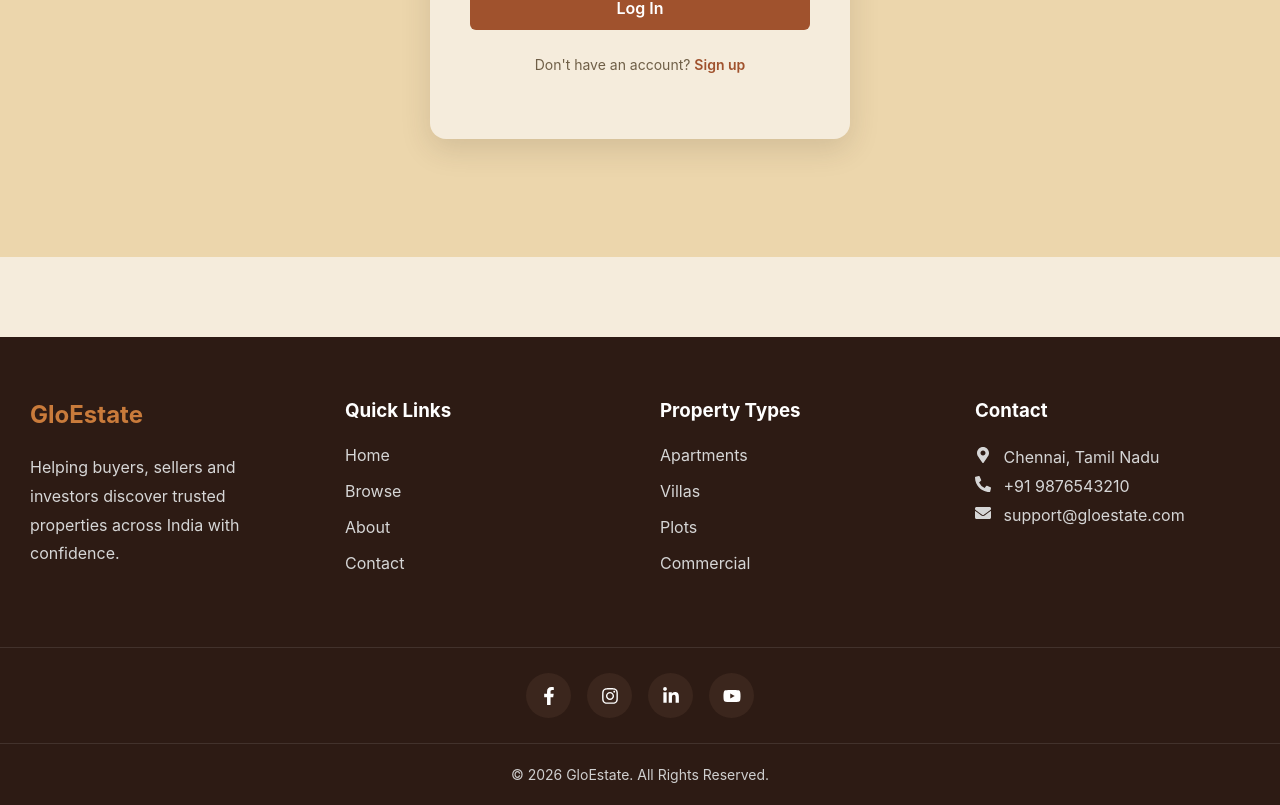
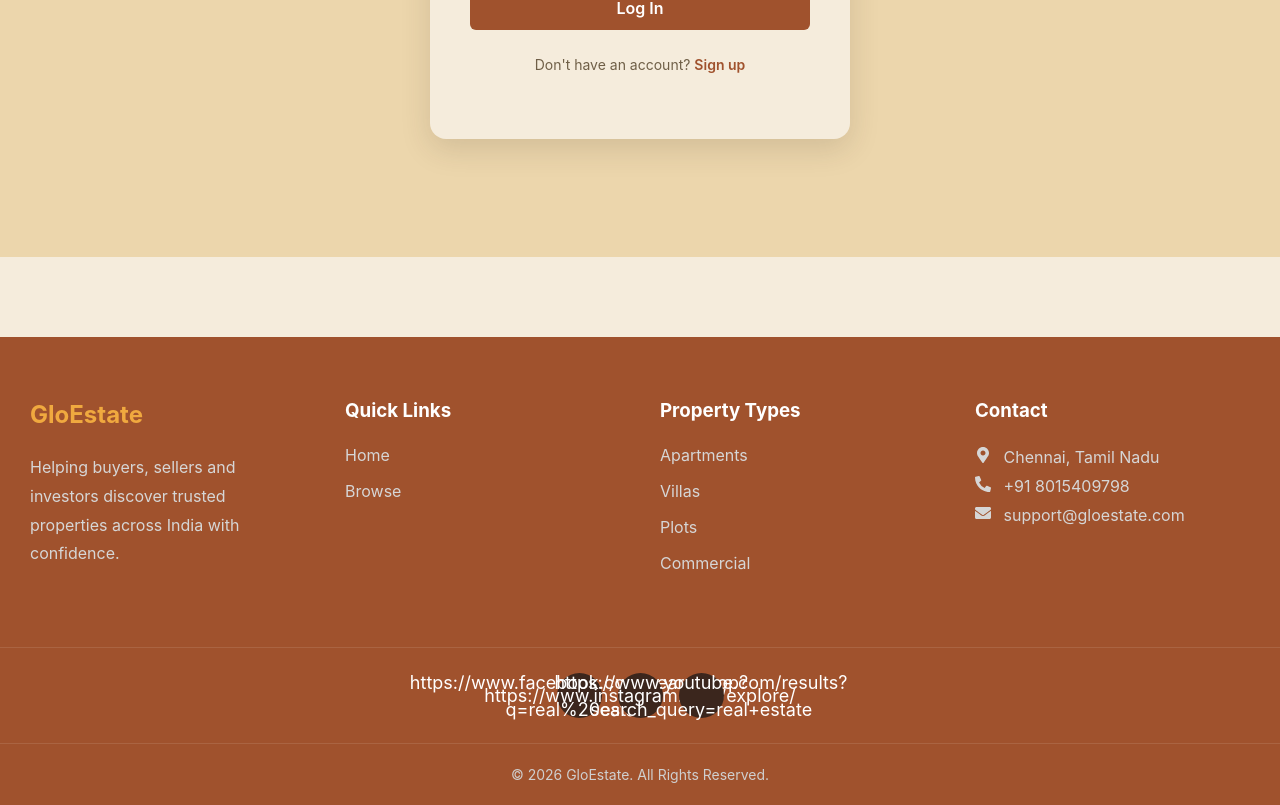
Before and after one commit to mr-Narasimma-the-developer/Gloestate-web, a React (Vite) app in the folder client/: page /login in a window 1280 px wide. Shown: the part 530-1335 px from the top of the page. Built offline with nearby package versions, Linux system fonts and the light colour scheme; no server answers.

Commit message:
change the footer content

```diff
--- a/client/src/components/Footer.css
+++ b/client/src/components/Footer.css
@@ -1,5 +1,5 @@
 .footer{
-    background:#2d1b14;
+    background:var(--color-primary);
     color:#fff;
     margin-top:80px;
 }
@@ -24,7 +24,7 @@
 
     margin-bottom:20px;
 
-    color:#C97B3B;
+    color:#f0a93f;
 
 }
 
@@ -112,7 +112,7 @@
 
 .footer-social a:hover{
 
-    background:#C97B3B;
+    background:#e98b3e;
 
 }
 
--- a/client/src/components/Footer.jsx
+++ b/client/src/components/Footer.jsx
@@ -39,9 +39,9 @@ const Footer = () => {
 
           <Link to="/browse">Browse</Link>
 
-          <Link to="/about">About</Link>
+          {/* <Link to="/about">About</Link>
 
-          <Link to="/contact">Contact</Link>
+          <Link to="/contact">Contact</Link> */}
 
         </div>
 
@@ -69,7 +69,7 @@ const Footer = () => {
 
           <p><FaMapMarkerAlt /> Chennai, Tamil Nadu</p>
 
-          <p><FaPhoneAlt /> +91 9876543210</p>
+          <p><FaPhoneAlt /> +91 8015409798</p>
 
           <p><FaEnvelope /> support@gloestate.com</p>
 
@@ -81,13 +81,13 @@ const Footer = () => {
 
       <div className="footer-social">
 
-        <a href="#"><FaFacebookF /></a>
+        <a href="#"><FaFacebookF />https://www.facebook.com/search/top?q=real%20estate</a>
 
-        <a href="#"><FaInstagram /></a>
+        <a href="#"><FaInstagram />https://www.instagram.com/explore/</a>
 
-        <a href="#"><FaLinkedinIn /></a>
+        {/* <a href="#"><FaLinkedinIn /></a> */}
 
-        <a href="#"><FaYoutube /></a>
+        <a href="#"><FaYoutube />https://www.youtube.com/results?search_query=real+estate</a>
 
       </div>
 
```
